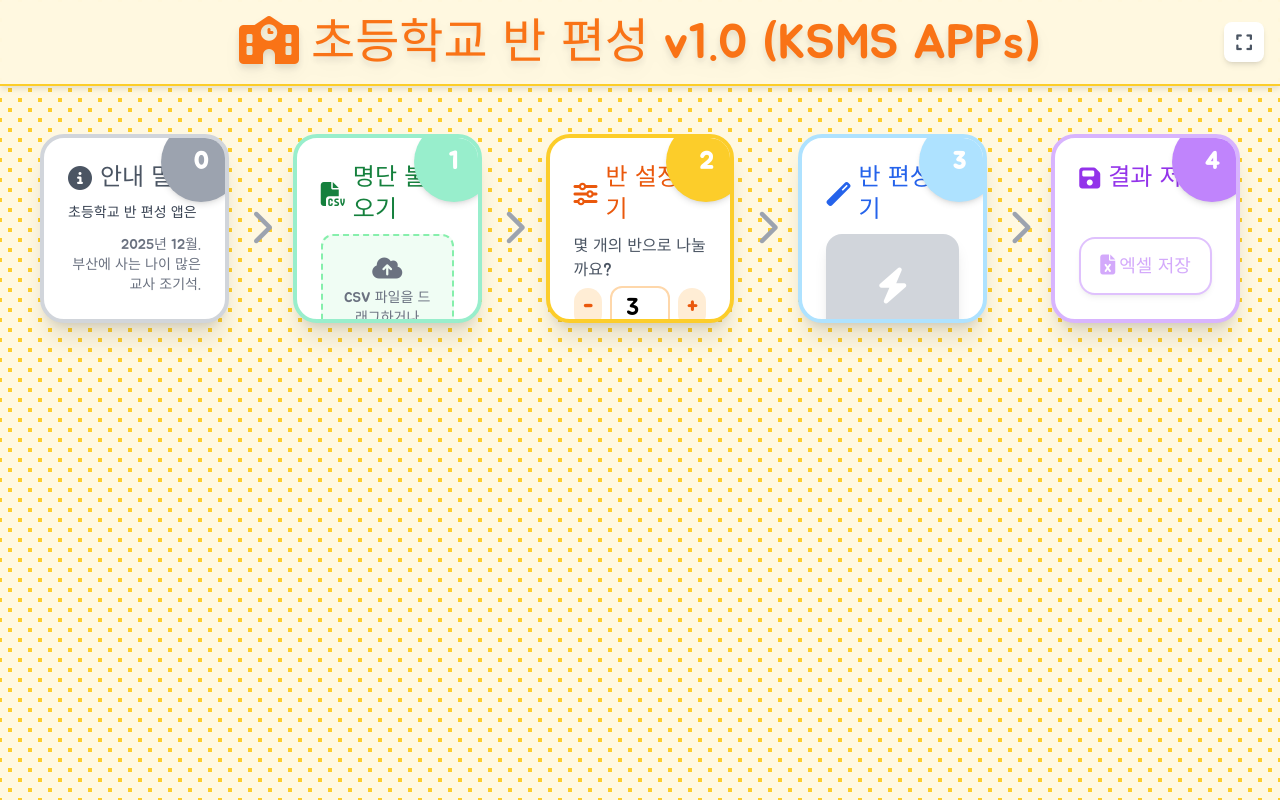
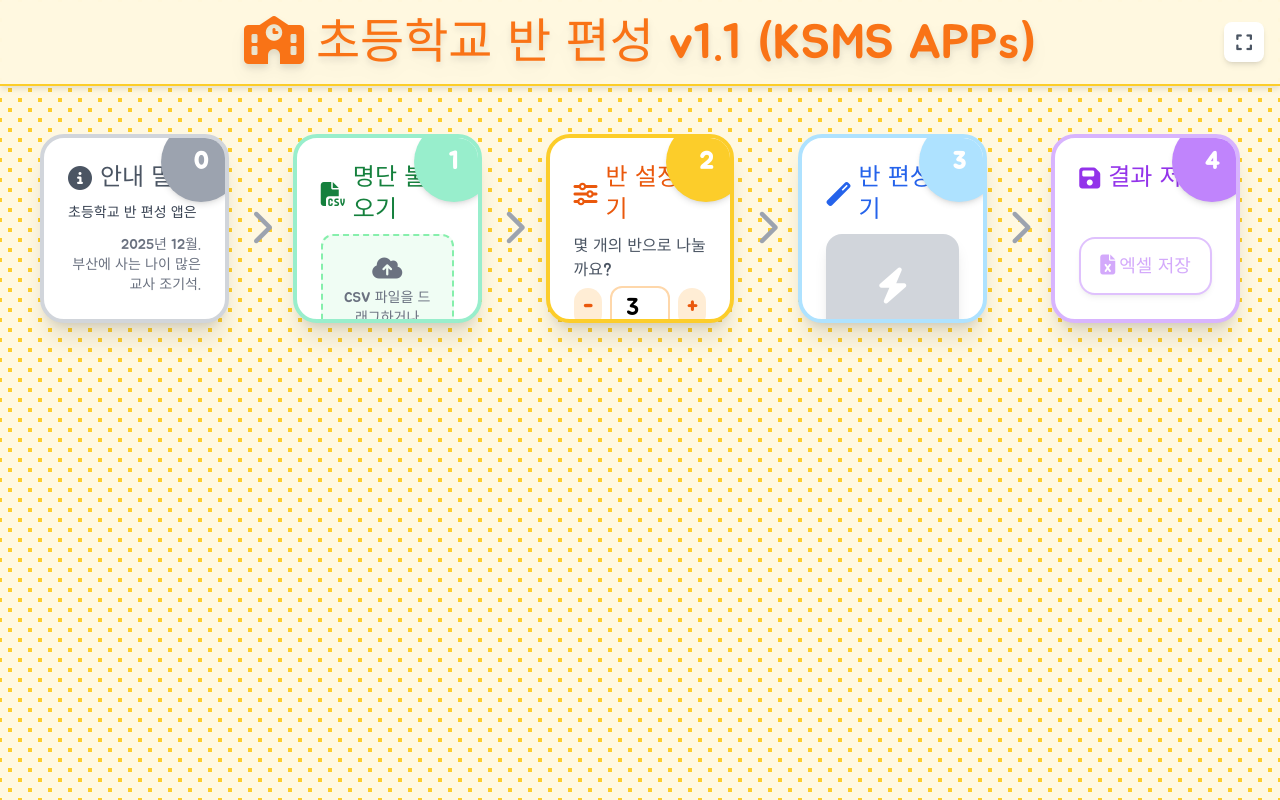
Before and after one commit to zzonjiya-hub/webapp-class-Placement-v1, a plain HTML site: page index.html in a window 1280 px wide. Drawn offline with nearby package versions, Linux system fonts and the light colour scheme.

Commit message:
Add files via upload

```diff
--- a/index.html
+++ b/index.html
@@ -3,7 +3,7 @@
 <head>
     <meta charset="UTF-8">
     <meta name="viewport" content="width=device-width, initial-scale=1.0">
-    <title>초등학교 반 편성 v1.0 (KSMS APPs)</title>
+    <title>초등학교 반 편성 v1.1 (KSMS APPs)</title>
     <!-- Tailwind CSS -->
     <script src="https://cdn.tailwindcss.com"></script>
     <!-- Google Fonts (Jua) -->
@@ -140,7 +140,7 @@
     <!-- Header (Sticky) -->
     <header class="sticky-header flex items-center justify-center relative px-4">
         <h1 class="text-3xl md:text-5xl text-orange-500 drop-shadow-lg text-center w-full">
-            <i class="fas fa-school mr-3"></i>초등학교 반 편성 v1.0 (KSMS APPs)
+            <i class="fas fa-school mr-3"></i>초등학교 반 편성 v1.1 (KSMS APPs)
         </h1>
 
         <button id="btnFullscreen" class="absolute right-4 top-1/2 transform -translate-y-1/2 bg-white text-gray-600 w-10 h-10 rounded-lg shadow-md hover:bg-orange-100 hover:text-orange-500 transition flex items-center justify-center" title="전체화면">
@@ -936,9 +936,6 @@
 
             if (toClassIdx === fromClassIdx) return;
 
-            // Save history AFTER the modification
-            saveHistory();
-
             const studentIdx = classBuckets[fromClassIdx].findIndex(s => s.id === data.studentId);
             if (studentIdx === -1) return;
 
```
